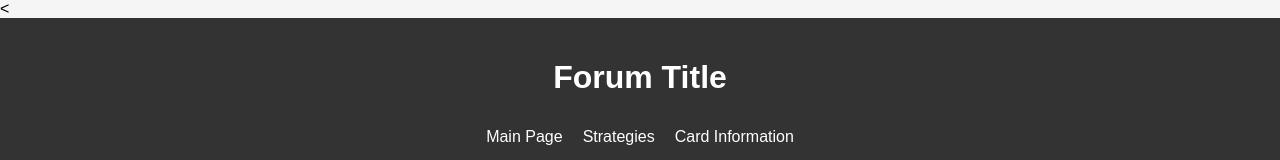
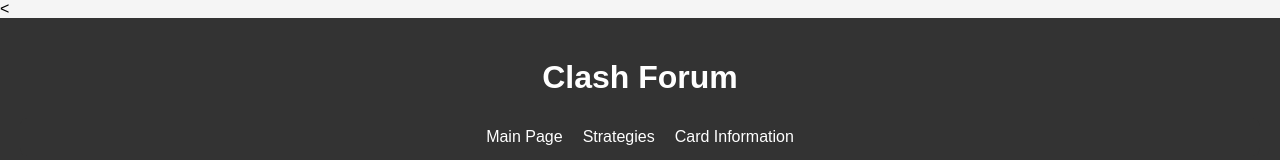
Before and after one commit to Ax-ole/Ax-ole-2.github.io, a plain HTML site: page forum.html in a window 1280 px wide. Shown: the top 160 px of the page. Drawn offline with nearby package versions, Linux system fonts and the light colour scheme.

Commit message:
Update forum.html

```diff
--- a/forum.html
+++ b/forum.html
@@ -13,7 +13,7 @@
 <body>
 
   <header>
-    <h1>Forum Title</h1>
+    <h1>Clash Forum</h1>
 	<nav>
             <a href="index_Main.html">Main Page</a>
 			<a href="strats.html">Strategies</a>
```
